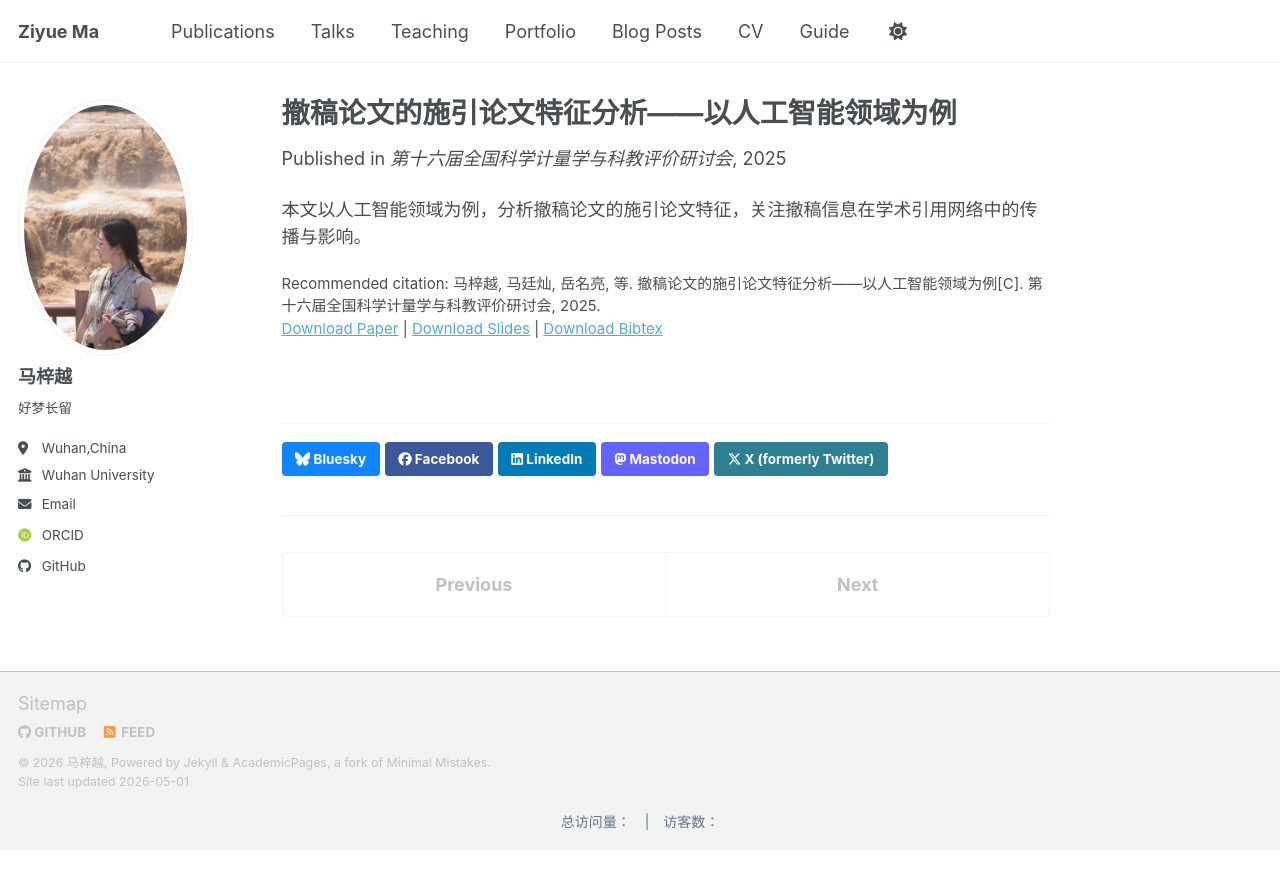
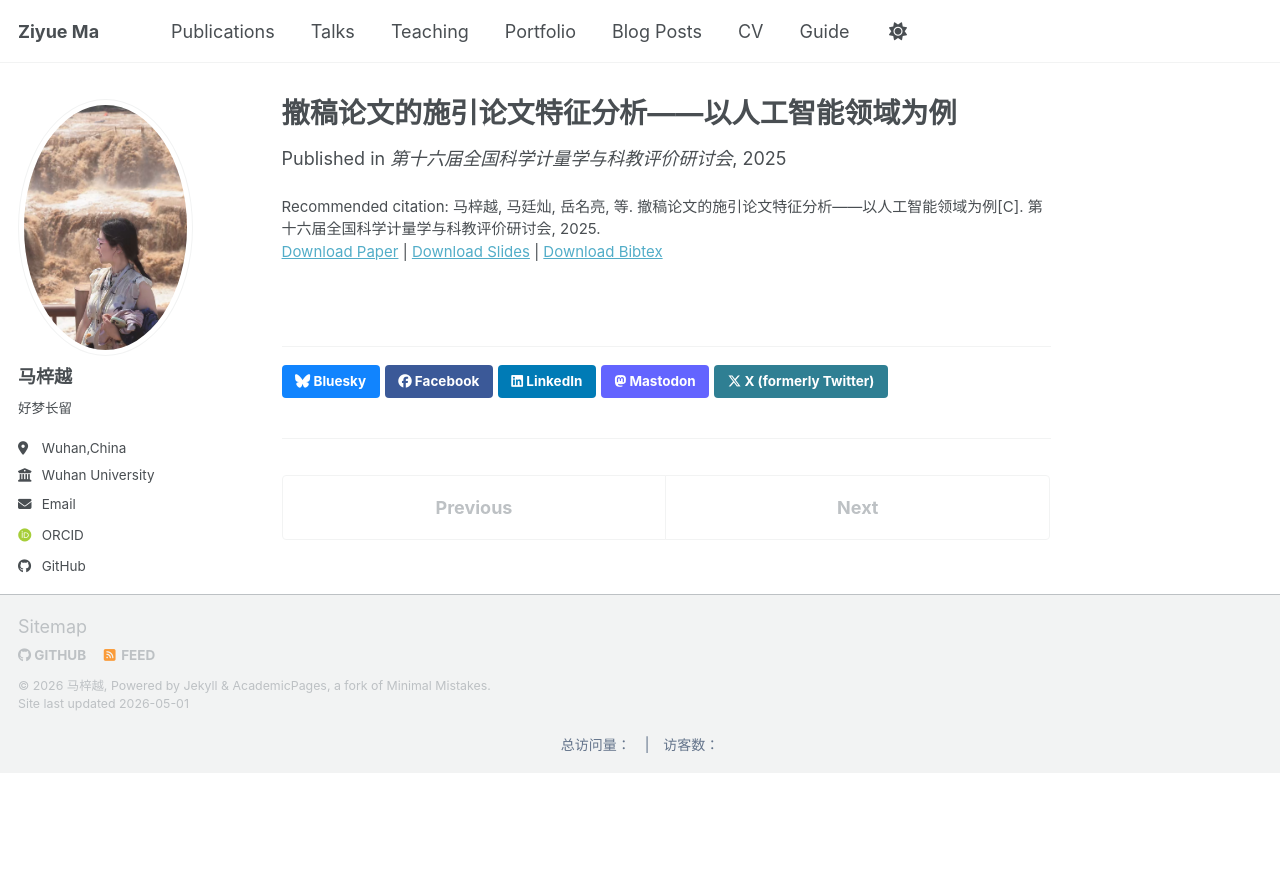
Before and after one commit to mzy167847983749328727/mzy167847983749328727.github.io, a Jekyll site: the page built from _publications/2025-06-08-paper-title-number-5.md, in a window 1280 px wide. Shown: the top 889 px of the page. Built offline with Jekyll 4.4.1, drawn with Linux system fonts in a browser that asks for light colours; some web fonts are replaced; a script bundle is joined from its source files by our own code; library files that are not in the unit come from our copies; comment, search, counter and statistics services are not loaded.

Commit message:
Update 2025-06-08-paper-title-number-5.md

```diff
--- a/_publications/2025-06-08-paper-title-number-5.md
+++ b/_publications/2025-06-08-paper-title-number-5.md
@@ -12,5 +12,3 @@ bibtexurl: ""
 authors: "马梓越, 马廷灿, 岳名亮"
 citation: '马梓越, 马廷灿, 岳名亮, 等. 撤稿论文的施引论文特征分析——以人工智能领域为例[C]. 第十六届全国科学计量学与科教评价研讨会, 2025.'
 ---
-
-本文以人工智能领域为例，分析撤稿论文的施引论文特征，关注撤稿信息在学术引用网络中的传播与影响。
```
